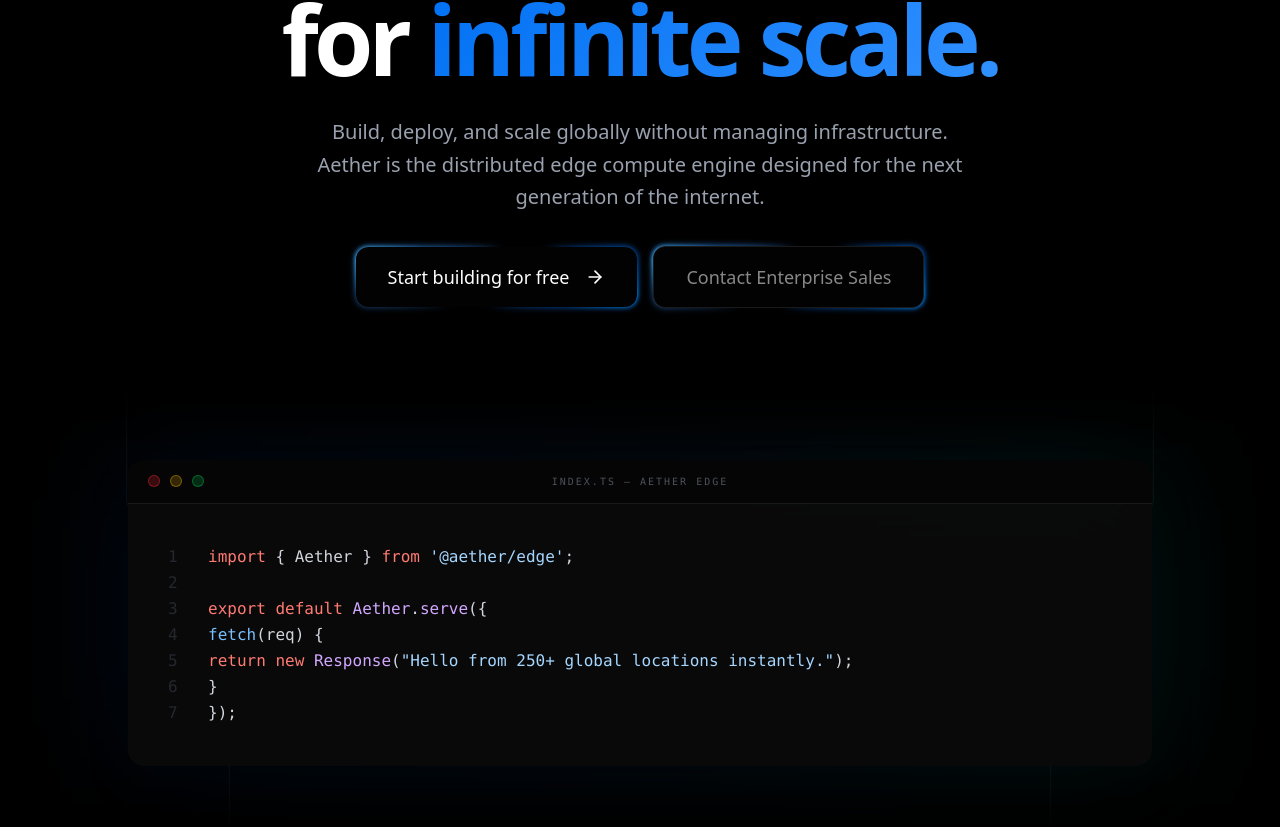
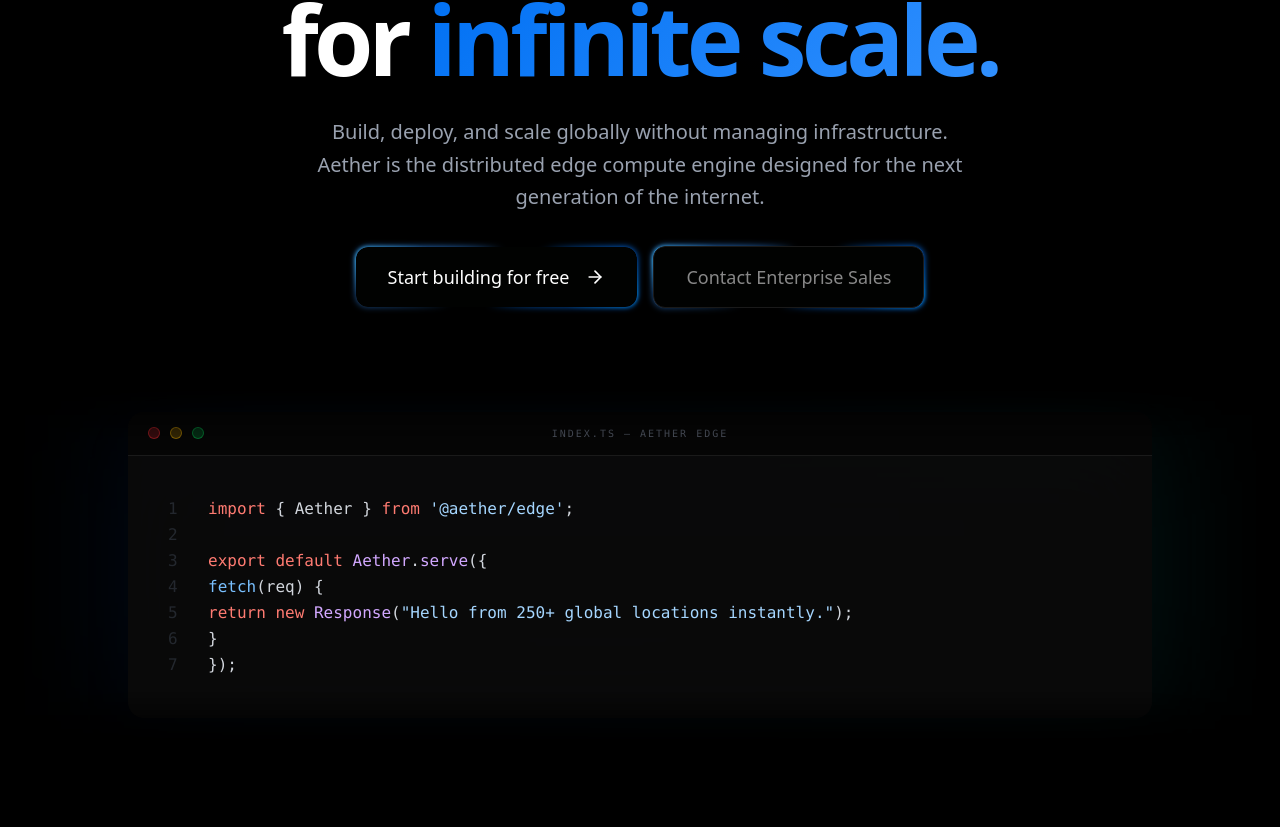
Before and after one commit to shivammane2007/Aether_Agency, a Next.js app: page / in a window 1280 px wide. Shown: the part 285-1112 px from the top of the page. Built offline with nearby package versions, Linux system fonts and the light colour scheme.

Commit message:
fix: remove non-existent PulseBeams wrapper from HeroSection

```diff
--- a/components/Aether/HeroSection.tsx
+++ b/components/Aether/HeroSection.tsx
@@ -5,8 +5,6 @@
 import Link from 'next/link';
 import { ArrowRight } from "lucide-react";
 import { GlowingButton } from "@/components/ui/glowing-button";
-import { PulseBeams } from "@/components/ui/pulse-beams";
-
 export default memo(function HeroSection() {
     return (
         <section className="relative overflow-hidden bg-black pt-32 pb-20 px-6">
@@ -59,45 +57,6 @@
 
             {/* Code window preview simulation - Desktop Integrated */}
             <div className="mx-auto mt-20 mb-32 max-w-7xl [mask-image:linear-gradient(to_bottom,transparent,black_15%,black_85%,transparent)] relative">
-                <PulseBeams
-                    beams={[
-                        {
-                            path: "M100 0V150C100 160 110 170 120 170H300",
-                            gradientConfig: {
-                                initial: { x1: "0%", x2: "0%", y1: "0%", y2: "10%" },
-                                animate: { x1: ["0%", "100%"], x2: ["0%", "110%"], y1: ["0%", "100%"], y2: ["10%", "110%"] },
-                                transition: { duration: 1, repeat: Infinity, repeatDelay: 3, delay: 0, ease: "linear" }
-                            }
-                        },
-                        {
-                            path: "M1100 0V150C1100 160 1090 170 1080 170H900",
-                            gradientConfig: {
-                                initial: { x1: "100%", x2: "100%", y1: "0%", y2: "10%" },
-                                animate: { x1: ["100%", "0%"], x2: ["100%", "-10%"], y1: ["0%", "100%"], y2: ["10%", "110%"] },
-                                transition: { duration: 1, repeat: Infinity, repeatDelay: 3, delay: 1, ease: "linear" }
-                            }
-                        },
-                        {
-                            path: "M200 600V450C200 440 210 430 220 430H400",
-                            gradientConfig: {
-                                initial: { x1: "0%", x2: "0%", y1: "100%", y2: "90%" },
-                                animate: { x1: ["0%", "100%"], x2: ["0%", "110%"], y1: ["100%", "0%"], y2: ["90%", "-10%"] },
-                                transition: { duration: 1, repeat: Infinity, repeatDelay: 3, delay: 2, ease: "linear" }
-                            }
-                        },
-                        {
-                            path: "M1000 600V450C1000 440 990 430 980 430H800",
-                            gradientConfig: {
-                                initial: { x1: "100%", x2: "100%", y1: "100%", y2: "90%" },
-                                animate: { x1: ["100%", "0%"], x2: ["100%", "-10%"], y1: ["100%", "0%"], y2: ["90%", "-10%"] },
-                                transition: { duration: 1, repeat: Infinity, repeatDelay: 3, delay: 3, ease: "linear" }
-                            }
-                        }
-                    ]}
-                    width={1200}
-                    height={600}
-                    className="py-12"
-                >
                     <div className="w-full relative z-20 flex justify-center py-6">
                         <div className="w-full max-w-5xl mx-auto">
                             <div className="relative group">
@@ -143,7 +102,6 @@
                             </div>
                         </div>
                     </div>
-                </PulseBeams>
             </div>
 
         </section>
--- a/components/ui/pulse-beams.tsx
+++ /dev/null
@@ -1,161 +0,0 @@
-"use client";
-
-import React from "react";
-import { motion } from "framer-motion";
-import { cn } from "@/lib/utils";
-
-interface BeamPath {
-  path: string;
-  gradientConfig: {
-    initial: {
-      x1: string;
-      x2: string;
-      y1: string;
-      y2: string;
-    };
-    animate: {
-      x1: string | string[];
-      x2: string | string[];
-      y1: string | string[];
-      y2: string | string[];
-    };
-    transition?: {
-      duration?: number;
-      repeat?: number;
-      repeatType?: string;
-      ease?: string;
-      repeatDelay?: number;
-      delay?: number;
-    };
-  };
-  connectionPoints?: Array<{
-    cx: number;
-    cy: number;
-    r: number;
-  }>;
-}
-
-interface PulseBeamsProps {
-  children?: React.ReactNode;
-  className?: string;
-  background?: React.ReactNode;
-  beams: BeamPath[];
-  width?: number;
-  height?: number;
-  baseColor?: string;
-  accentColor?: string;
-  gradientColors?: {
-    start: string;
-    middle: string;
-    end: string;
-  };
-}
-
-export const PulseBeams = ({
-  children,
-  className,
-  background,
-  beams,
-  width = 858,
-  height = 434,
-  baseColor = "rgba(255, 255, 255, 0.05)",
-  accentColor = "rgba(255, 255, 255, 0.1)",
-  gradientColors,
-}: PulseBeamsProps) => {
-  return (
-    <div
-      className={cn(
-        "w-full relative flex items-center justify-center antialiased overflow-hidden",
-        className
-      )}
-    >
-      {background}
-      <div className="relative z-10 w-full h-full flex items-center justify-center">
-        {children}
-      </div>
-      <div className="absolute inset-0 flex items-center justify-center pointer-events-none">
-        <SVGs
-          beams={beams}
-          width={width}
-          height={height}
-          baseColor={baseColor}
-          accentColor={accentColor}
-          gradientColors={gradientColors}
-        />
-      </div>
-    </div>
-  );
-};
-
-const SVGs = ({ beams, width, height, baseColor, accentColor, gradientColors }: any) => {
-  return (
-    <svg
-      width="100%"
-      height="100%"
-      viewBox={`0 0 ${width} ${height}`}
-      preserveAspectRatio="none"
-      fill="none"
-      xmlns="http://www.w3.org/2000/svg"
-      className="flex flex-shrink-0"
-    >
-      {beams.map((beam: any, index: number) => (
-        <React.Fragment key={index}>
-          <path
-            d={beam.path}
-            stroke={baseColor}
-            strokeWidth="1"
-            fill="none"
-          />
-          <path
-            d={beam.path}
-            stroke={`url(#grad${index})`}
-            strokeWidth="2"
-            strokeLinecap="round"
-            fill="none"
-          />
-          {beam.connectionPoints?.map((point: any, pointIndex: number) => (
-            <circle
-              key={`${index}-${pointIndex}`}
-              cx={point.cx}
-              cy={point.cy}
-              r={point.r}
-              fill={baseColor}
-              stroke={accentColor}
-              strokeWidth="0.5"
-            />
-          ))}
-        </React.Fragment>
-      ))}
-
-      <defs>
-        {beams.map((beam: any, index: number) => (
-          <motion.linearGradient
-            key={index}
-            id={`grad${index}`}
-            gradientUnits="userSpaceOnUse"
-            initial={beam.gradientConfig.initial}
-            animate={beam.gradientConfig.animate}
-            transition={beam.gradientConfig.transition}
-          >
-            <GradientColors colors={gradientColors} />
-          </motion.linearGradient>
-        ))}
-      </defs>
-    </svg>
-  );
-};
-
-const GradientColors = ({ colors = {
-  start: "#0070f3",
-  middle: "#3291ff",
-  end: "#00dfd8"
-} }) => {
-  return (
-    <>
-      <stop offset="0%" stopColor={colors.start} stopOpacity="0" />
-      <stop offset="20%" stopColor={colors.start} stopOpacity="0.8" />
-      <stop offset="50%" stopColor={colors.middle} stopOpacity="1" />
-      <stop offset="100%" stopColor={colors.end} stopOpacity="0" />
-    </>
-  );
-};
```
